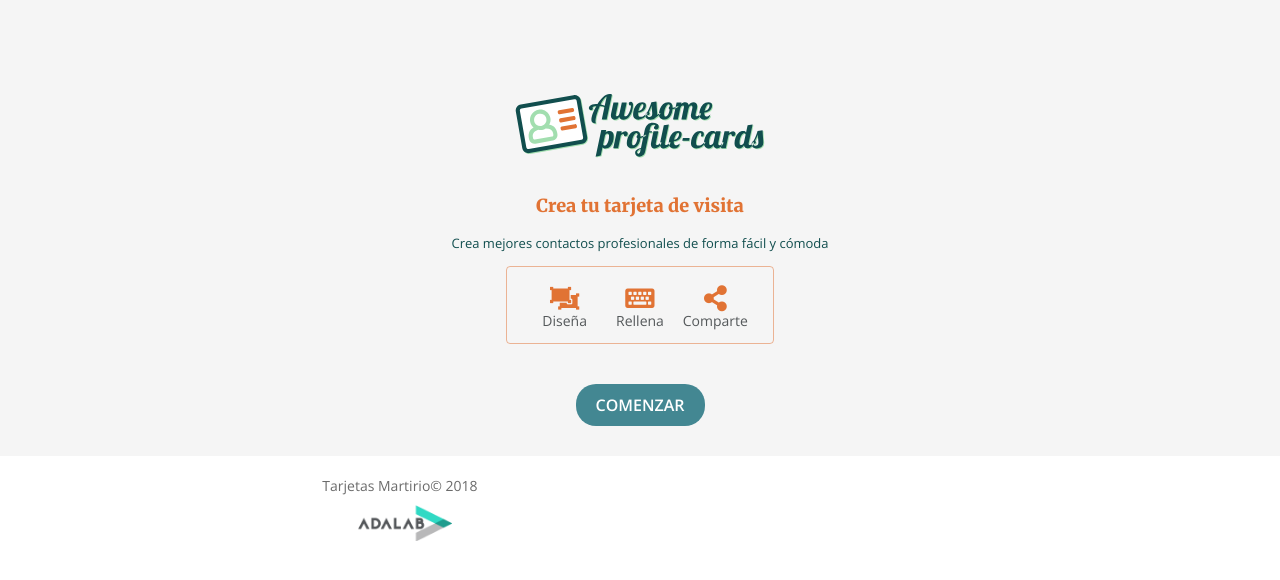
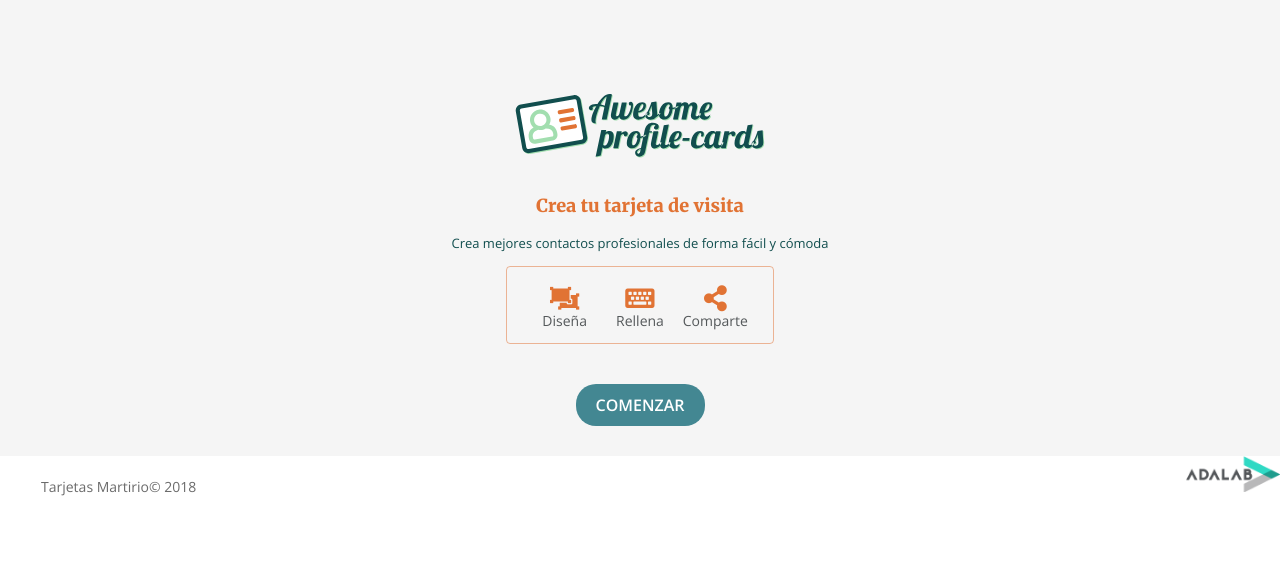
Before and after one commit to irenemherrero/dorcas-s2-tarjetas-martirio, a website: page index.html in a window 1280 px wide. Drawn offline with nearby package versions, Linux system fonts and the light colour scheme.

Commit message:
solve bugs

```diff
--- a/scss/layout/_footer.scss
+++ b/scss/layout/_footer.scss
@@ -7,17 +7,32 @@
   display: flex;
   flex-direction: column;
   align-items: center;
+  width: 100vw;
+  margin: 0 auto;
   font-family: $font-family-primary;
   font-size: $font-size-m;
+
+  @media all and (min-width: 768px) {
+    flex-direction: row;
+    justify-content: space-between;
+  }
 }
 
 .footer__copiright {
   color: $color-light-dark;
-  margin: 20px auto 10px;
+  margin: 20px 10px;
+
+  @media all and (min-width: 768px) {
+    margin: 20px 0 20px 41px;
+  }
 }
 
 .footer__link-img-adalab {
   width: 103px;
+
+  @media all and (min-width: 768px) {
+
+  }
 }
 
 .footer__img-adalab {
```
Also changed, not shown: css/main.css.
